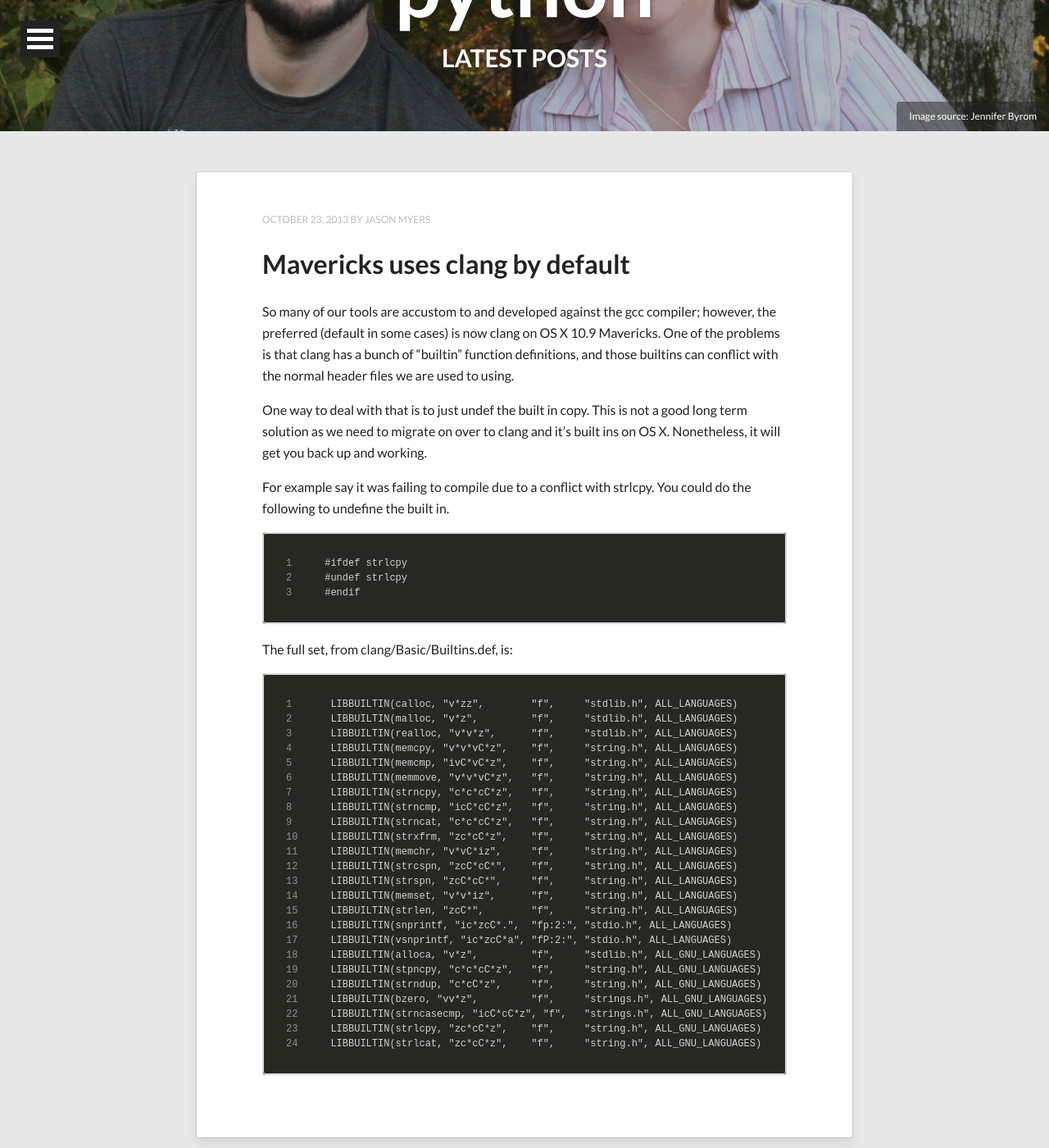
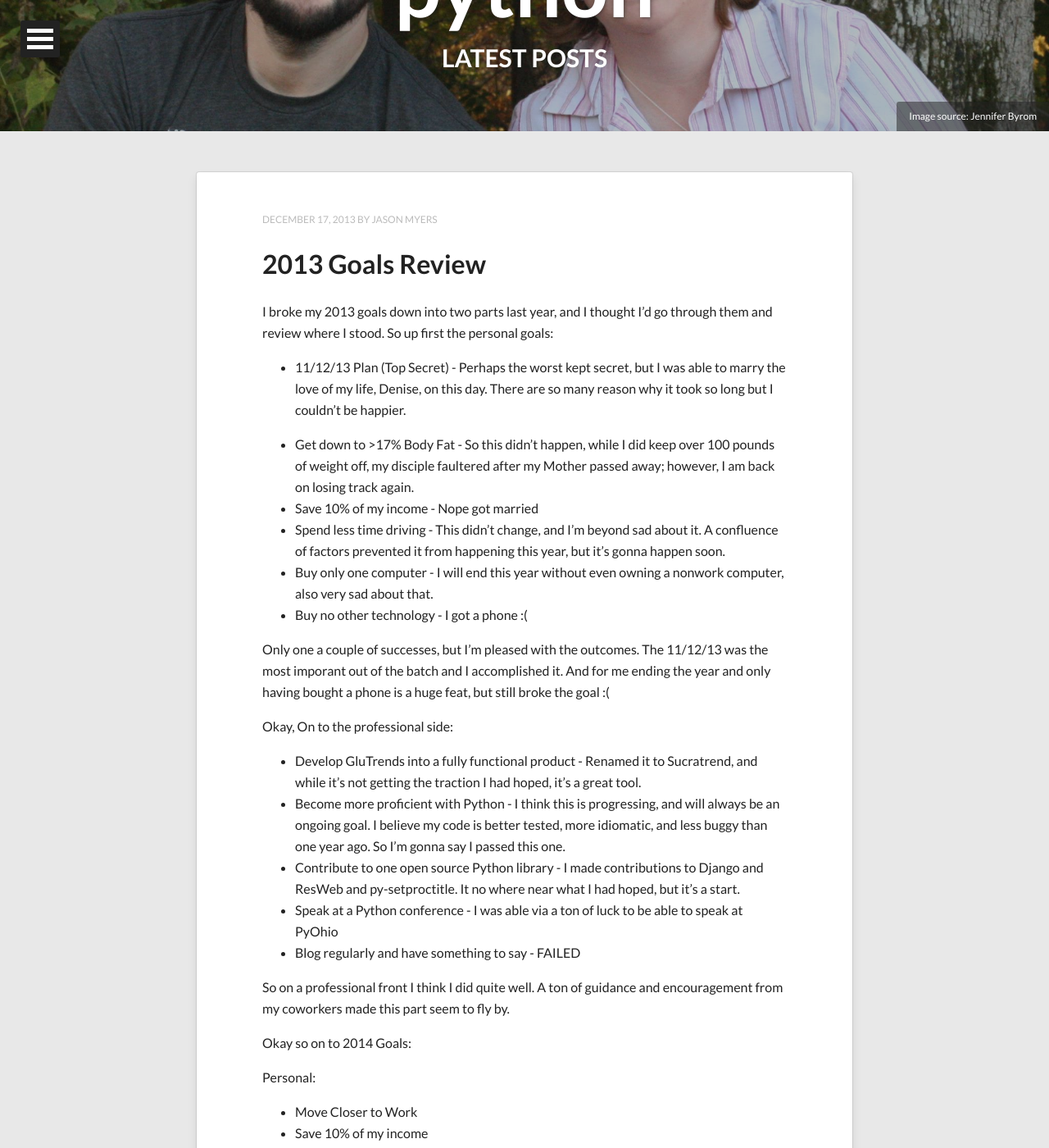
Before and after one commit to jasonamyers/jasonamyers.github.com, a Jekyll site: the page built from index.html, in a window 1280 px wide and 1400 px high, scrolled down 280 px. Shown: the whole window at 82% size. Built offline with Jekyll 4.4.1, drawn with Linux system fonts in a browser that asks for light colours; nearby versions of some CDN libraries; the list of posts is cut into pages by our own code; some of the changed text lies outside the part shown.

Commit message:
Adding goals review post for 2013
Signed-off-by: Jason Myers <jason@jasonamyers.com>

```diff
--- /dev/null
+++ b/_posts/2013-12-17-2013-goals-review.md
@@ -0,0 +1,61 @@
+---
+layout: post
+title: "2013 Goals Review"
+description: "A reflection of what I did and didn't do this year"
+tags: [goals]
+comments: true
+share: true
+---
+
+I broke my 2013 goals down into two parts last year, and I thought I'd go through them and
+review where I stood. So up first the personal goals:
+
+* 11/12/13 Plan (Top Secret) - Perhaps the worst kept secret, but I was able to
+marry the love of my life, Denise, on this day. There are so many reason why it took so long
+but I couldn't be happier.
+
+* Get down to >17% Body Fat - So this didn't happen, while I did keep over 100
+pounds of weight off, my disciple faultered after my Mother passed away;
+however, I am back on losing track again.
+* Save 10% of my income - Nope got married
+* Spend less time driving - This didn't change, and I'm beyond sad about it.
+A confluence of factors prevented it from happening this year, but it's gonna
+happen soon.
+* Buy only one computer - I will end this year without even owning a nonwork
+computer, also very sad about that.
+* Buy no other technology - I got a phone :(
+
+Only one a couple of successes, but I'm pleased with the outcomes.  The 11/12/13 was the most
+imporant out of the batch and I accomplished it.  And for me ending the year and only having
+bought a phone is a huge feat, but still broke the goal :(
+
+Okay, On to the professional side:
+
+* Develop GluTrends into a fully functional product - Renamed it to Sucratrend,
+and while it's not getting the traction I had hoped, it's a great tool.
+* Become more proficient with Python - I think this is progressing, and will
+always be an ongoing goal. I believe my code is better tested, more idiomatic,
+and less buggy than one year ago. So I'm gonna say I passed this one.
+* Contribute to one open source Python library - I made contributions to Django
+and ResWeb and py-setproctitle. It no where near what I had hoped, but it's a start.
+* Speak at a Python conference - I was able via a ton of luck to be able to
+speak at PyOhio
+* Blog regularly and have something to say - FAILED
+
+So on a professional front I think I did quite well.  A ton of guidance and encouragement from
+my coworkers made this part seem to fly by.
+
+Okay so on to 2014 Goals:
+
+Personal:
+* Move Closer to Work
+* Save 10% of my income
+* Buy only one computer and tablet, no other technology
+
+Professional:
+* Make PyTN the best conference it can be
+* Become better at testing
+* Become better at doing things the Django way when in Django
+* Contribute more to Django and OpenStack
+* Blog More
+* Speak at two python conferences
```
Also changed, not shown: about.md (+11 -11 lines).
